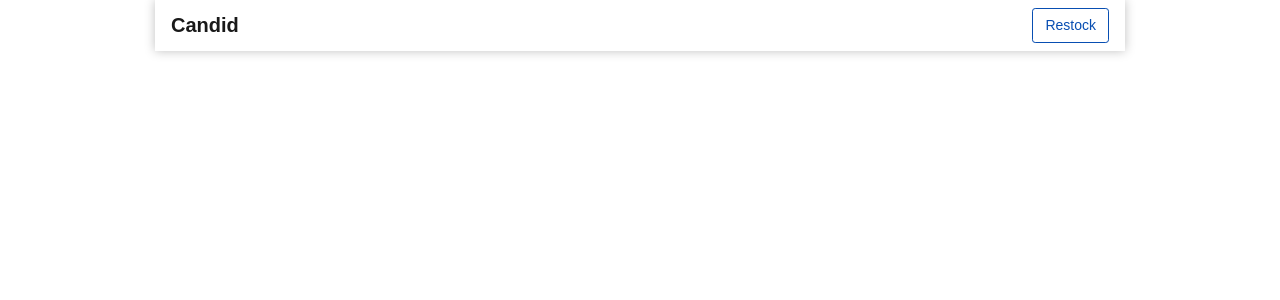
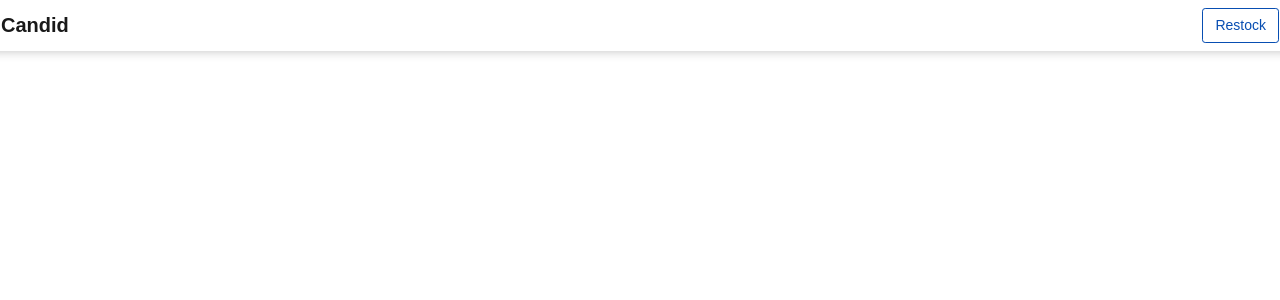
Before and after one commit to HadySalhab/candid, an Angular app: page / in a window 1280 px wide. Shown: the top 300 px of the page. Built offline with nearby package versions, Linux system fonts and the light colour scheme.

Commit message:
update toolbar style

```diff
--- a/src/app/core/toolbar/toolbar.component.html
+++ b/src/app/core/toolbar/toolbar.component.html
@@ -1,8 +1,6 @@
-<div class="container px-0">
 <header class="navbar navbar-light">
   <h1 class="navbar-brand m-0">Candid</h1>
   <div class="d-flex">
     <button class="btn btn-outline-primary btn-sm">Restock</button>
   </div>
 </header>
-</div>
--- a/src/styles/06-components/_toolbar.scss
+++ b/src/styles/06-components/_toolbar.scss
@@ -1,6 +1,8 @@
 app-toolbar {
   .navbar {
     box-shadow: 0 0px 10px rgba(0, 0, 0, 0.25);
+    margin-left: -15px;
+    margin-right: -15px;
   }
   .btn {
     @include media-breakpoint-up(md) {
```
Lines whose indentation alone changed are shown as unchanged.
